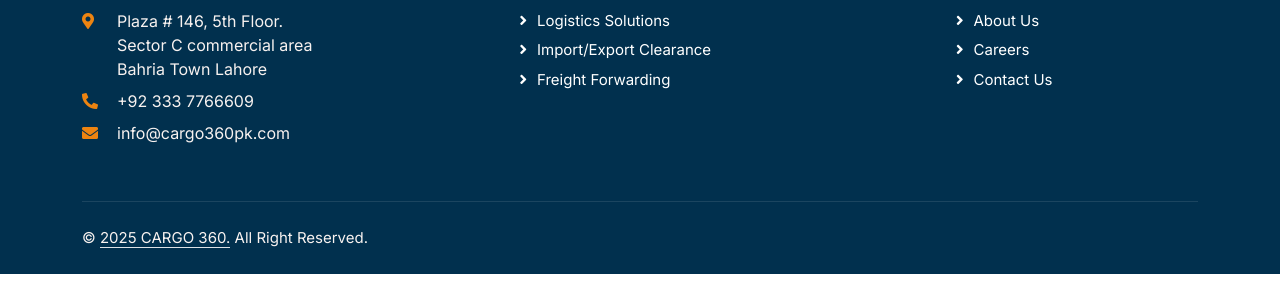
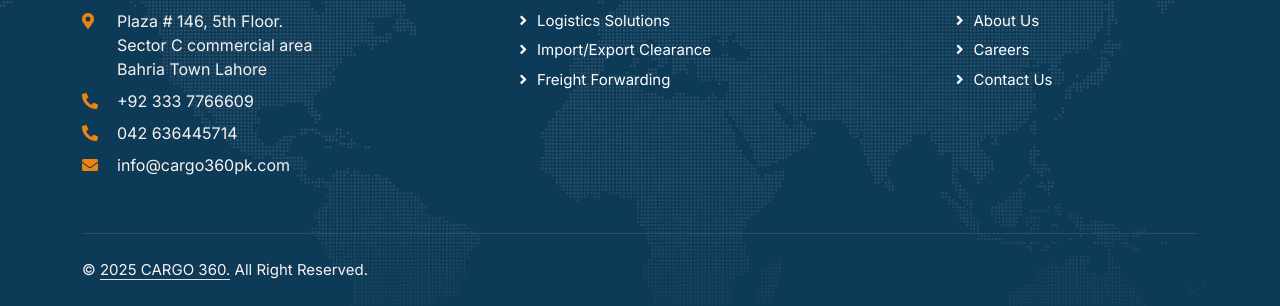
Before and after one commit to asadzgit/cargo360-website, a website built with Parcel: page service.html in a window 1280 px wide. Shown: the part 1476-1782 px from the top of the page. Before the commit the page ends 1750 px from the top, so only its background shows below. Built offline with nearby package versions, Linux system fonts and the light colour scheme.

Commit message:
Change the hero seections hdng + change images in our services section + add a 042636445714 in footer + add map image in footer

```diff
--- a/css/style.css
+++ b/css/style.css
@@ -486,8 +486,28 @@
 
 /*** Footer ***/
 .footer {
-    background-color:var(--cmpnyColor);
+    background-color: rgba(1, 48, 78, 0.95); /* Increased opacity of --cmpnyColor for better text readability */
+    position: relative;
+}
+
+.footer::before {
+    content: '';
+    position: absolute;
+    top: 0;
+    left: 0;
+    right: 0;
+    bottom: 0;
+    background-image: url('../img/map.png');
     background-size: cover;
+    background-position: center;
+    background-repeat: no-repeat;
+    opacity: 1.0; /* Full opacity - map is fully visible and prominent */
+    z-index: 0;
+}
+
+.footer > .container {
+    position: relative;
+    z-index: 1;
 }
 .footer .fa {
   margin-right: 10px;
--- a/service.html
+++ b/service.html
@@ -106,7 +106,7 @@
                 <div class="col-md-6 col-lg-4 wow fadeInUp" data-wow-delay="0.3s">
                     <div class="service-item p-4">
                         <div class="overflow-hidden mb-4">
-                            <img class="img-fluid" src="img/service-1.jpg" alt="">
+                            <img class="img-fluid" src="img/service-3.jpg" alt="">
                         </div>
                         <h4 class="mb-3">Logistics Solutions</h4>
                         <p>Reliable and efficient transportation services worldwide.</p>
@@ -116,7 +116,7 @@
                 <div class="col-md-6 col-lg-4 wow fadeInUp" data-wow-delay="0.5s">
                     <div class="service-item p-4">
                         <div class="overflow-hidden mb-4">
-                            <img class="img-fluid" src="img/service-2.jpg" alt="">
+                            <img class="img-fluid" src="img/shipp10.jpg" alt="">
                         </div>
                         <h4 class="mb-3">Import/Export Clearance</h4>
                         <p>Hassle-free customs and documentation support.</p>
@@ -126,7 +126,7 @@
                 <div class="col-md-6 col-lg-4 wow fadeInUp" data-wow-delay="0.7s">
                     <div class="service-item p-4">
                         <div class="overflow-hidden mb-4">
-                            <img class="img-fluid" src="img/service-3.jpg" alt="">
+                            <img class="img-fluid" src="img/service-1.jpg" alt="">
                         </div>
                         <h4 class="mb-3">Freight Forwarding</h4>
                         <p>Smooth handling of global import and export operations.</p>
@@ -245,6 +245,11 @@
 </p>
 
 <p class="mb-2 d-flex align-items-start">
+  <i class="fa fa-phone-alt mt-1 flex-shrink-0" style="width: 25px;"></i>
+  <span>042 636445714</span>
+</p>
+
+<p class="mb-2 d-flex align-items-start">
   <i class="fa fa-envelope mt-1 flex-shrink-0" style="width: 25px;"></i>
   <span>info@cargo360pk.com</span>
 </p>
@@ -270,14 +275,6 @@
                     <a class="btn btn-link" href="">Careers</a>
                     <a class="btn btn-link" href="contact.html">Contact Us</a>
                 </div>
-                <!-- <div class="col-lg-3 col-md-6">
-                    <h4 class="text-light mb-4">Newsletter</h4>
-                    <p>Dolor amet sit justo amet elitr clita ipsum elitr est.</p>
-                    <div class="position-relative mx-auto" style="max-width: 400px;">
-                        <input class="form-control border-0 w-100 py-3 ps-4 pe-5" type="text" placeholder="Your email">
-                        <button type="button" class="btn btn-primary py-2 position-absolute top-0 end-0 mt-2 me-2">SignUp</button>
-                    </div>
-                </div> -->
             </div>
         </div>
         <div class="container">
```
Also changed, not shown: 404.html (+4 -0 lines), about.html (+5 -8 lines), contact.html (+5 -8 lines), feature.html (+4 -0 lines), index.html (+10 -13 lines), price.html (+4 -0 lines), quote.html (+4 -0 lines), team.html (+4 -0 lines), testimonial.html (+4 -0 lines).
